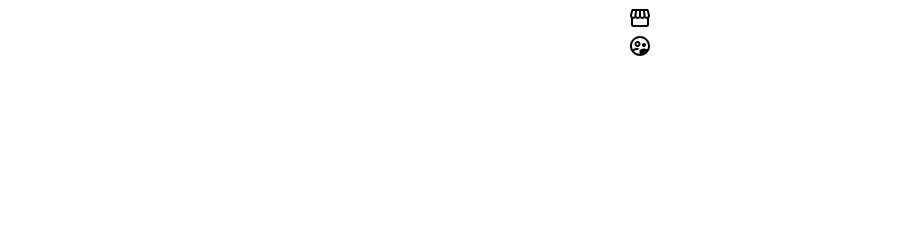
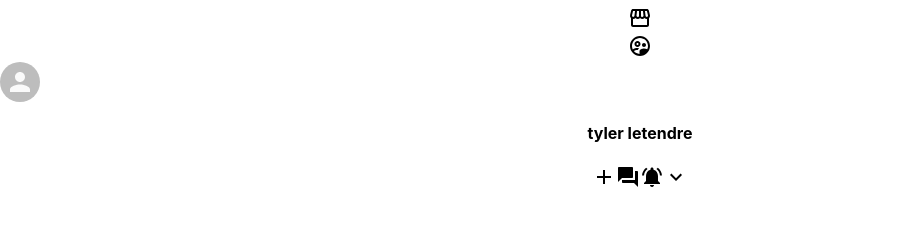
Before and after one commit to tylerletendre98/FacebookClone, a React (Create React App) app in the folder frontend/: page / in a window 1280 px wide. Shown: the part 395-620 px from the top of the page, without its empty margins (0-903 px from the left). Built offline with nearby package versions, Linux system fonts and the light colour scheme.

Commit message:
added some more icons for the user profile avatar area

```diff
--- a/frontend/src/components/header.jsx
+++ b/frontend/src/components/header.jsx
@@ -4,6 +4,11 @@ import HomeIcon from '@material-ui/icons/Home'
 import FlagIcon from '@material-ui/icons/Flag'
 import SubscriptionOutlinedIcon from '@material-ui/icons/StorefrontOutlined'
 import  SupervisedUserCircleOutlined  from '@material-ui/icons/SupervisedUserCircleOutlined'
+import AddIcon from '@material-ui/icons/Add'
+import ForumIcon from '@material-ui/icons/Forum'
+import NotificationActiveIcon from '@material-ui/icons/NotificationsActive'
+import ExpandMoreIcon from '@material-ui/icons/ExpandMore'
+import { Avatar, IconButton } from '@material-ui/core'
 const Header = () => {
     return (
         <div className="header">
@@ -29,6 +34,16 @@ const Header = () => {
                     <SupervisedUserCircleOutlined fontsize='large'/>
                 </div>
             </div>
+            <div className="header-right">
+                <div className="header-info">
+                    <Avatar/>
+                    <h4>tyler letendre</h4>
+                </div>
+                <AddIcon/>
+                <ForumIcon/>
+                <NotificationActiveIcon/>
+                <ExpandMoreIcon/>
+            </div>
         </div>
     )
 }
```
